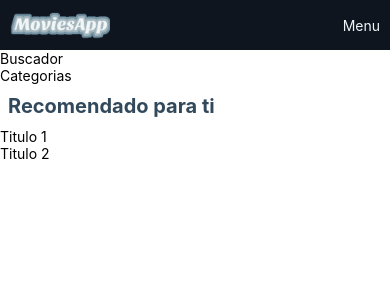
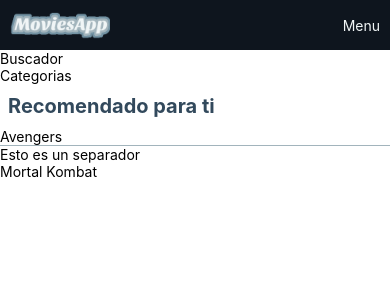
Before and after one commit to Diegoalesco95/the-movies-app, a React Native app: screen / in a window 390 px wide. Shown: the top 300 px of the page. Built offline with nearby package versions, Linux system fonts and the light colour scheme.

Commit message:
Separators & empty lists

```diff
--- /dev/null
+++ b/src/main/components/Empty/index.js
@@ -0,0 +1,11 @@
+import React from 'react';
+import {View, Text} from 'react-native';
+import {styles} from './styles';
+
+export const Empty = ({text}) => {
+  return (
+    <View style={styles.container}>
+      <Text style={styles.text}>{text}</Text>
+    </View>
+  );
+};
--- /dev/null
+++ b/src/main/components/Empty/styles.js
@@ -0,0 +1,10 @@
+import {StyleSheet} from 'react-native';
+
+export const styles = StyleSheet.create({
+  container: {
+    padding: 10,
+  },
+  text: {
+    fontSize: 16,
+  },
+});
--- /dev/null
+++ b/src/main/components/VerticalSeparator/index.js
@@ -0,0 +1,12 @@
+import React from 'react';
+import {View, Text} from 'react-native';
+import {styles} from './styles';
+
+export const VerticalSeparator = ({color}) => {
+  return (
+    <View
+      style={[styles.separator, {borderTopColor: color ? color : '#a2b4bc'}]}>
+      <Text>Esto es un separador</Text>
+    </View>
+  );
+};
--- /dev/null
+++ b/src/main/components/VerticalSeparator/styles.js
@@ -0,0 +1,7 @@
+import {StyleSheet} from 'react-native';
+
+export const styles = StyleSheet.create({
+  separator: {
+    borderTopWidth: 1,
+  },
+});
--- a/src/main/containers/SuggestionList.js
+++ b/src/main/containers/SuggestionList.js
@@ -1,13 +1,21 @@
 import React from 'react';
 import {FlatList, Text} from 'react-native';
 import {SuggestionListComponent} from '../components/SuggestionList';
+import {Empty} from '../components/Empty';
+import {VerticalSeparator} from '../components/VerticalSeparator';
 
 export const SuggestionList = () => {
-  const list = [{title: 'Titulo 1', key: '1'}, {title: 'Titulo 2', key: '2'}];
+  // const list = [];
+  const list = [
+    {title: 'Avengers', key: '1'},
+    {title: 'Mortal Kombat', key: '2'},
+  ];
   return (
     <SuggestionListComponent title="Recomendado para ti">
       <FlatList
         data={list}
+        ListEmptyComponent={() => <Empty text="No hay sugerencias ☹" />}
+        ItemSeparatorComponent={() => <VerticalSeparator />}
         renderItem={({item}) => <Text>{item.title}</Text>}
       />
     </SuggestionListComponent>
```
